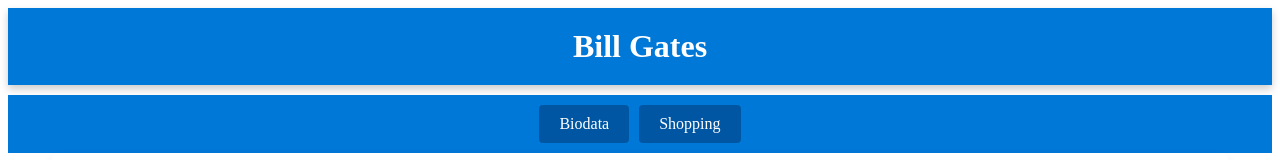
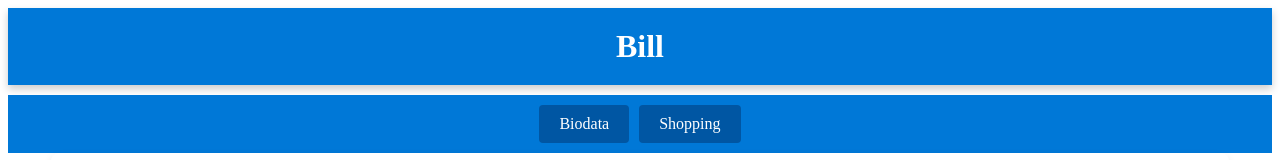
Before and after one commit to Lumiino/Tugas-Web-MPP, a plain HTML site: page index.html in a window 1280 px wide. Shown: the top 160 px of the page. Drawn offline with Linux system fonts and the light colour scheme.

Commit message:
index.html

```diff
--- a/index.html
+++ b/index.html
@@ -159,7 +159,7 @@
 <body>
 
 <header>
-    <h1 style="color: white; margin: 0;">Bill Gates</h1>
+    <h1 style="color: white; margin: 0;">Bill</h1>
 </header>
 
 <nav>
```
